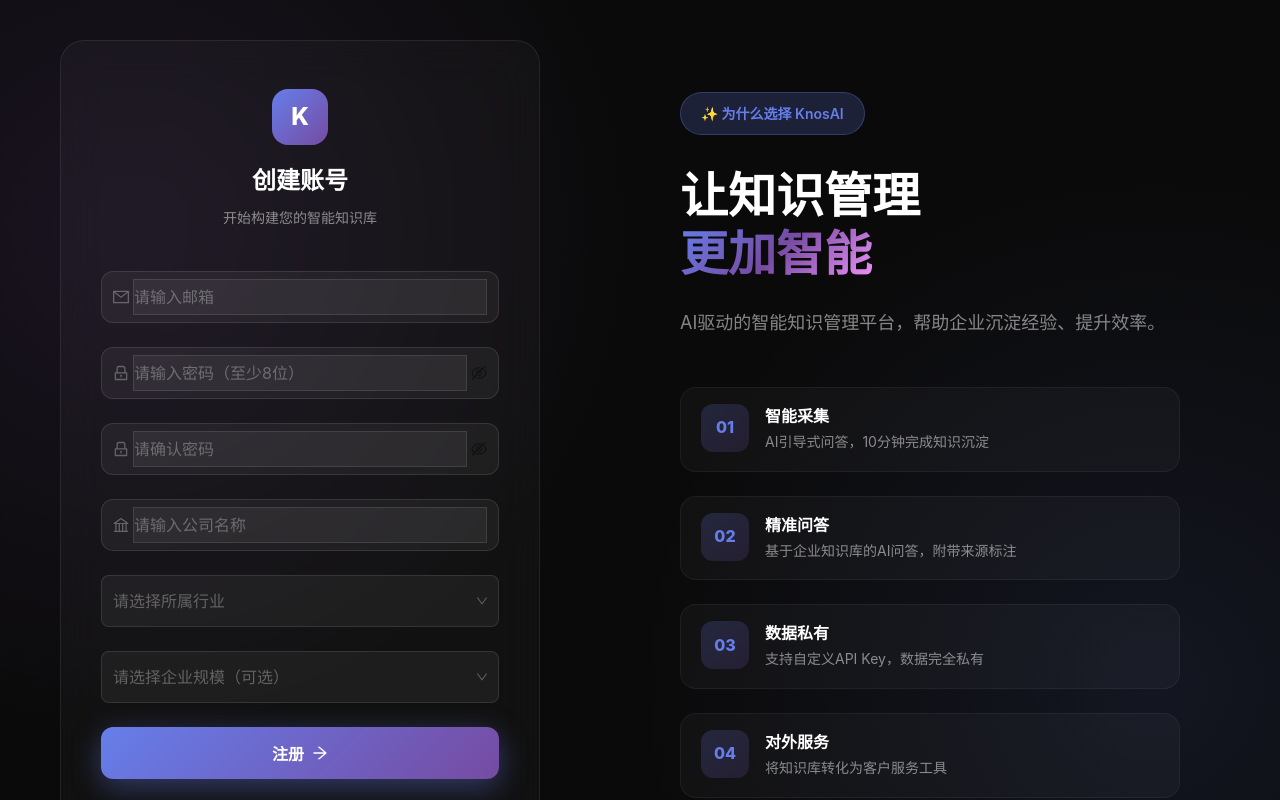
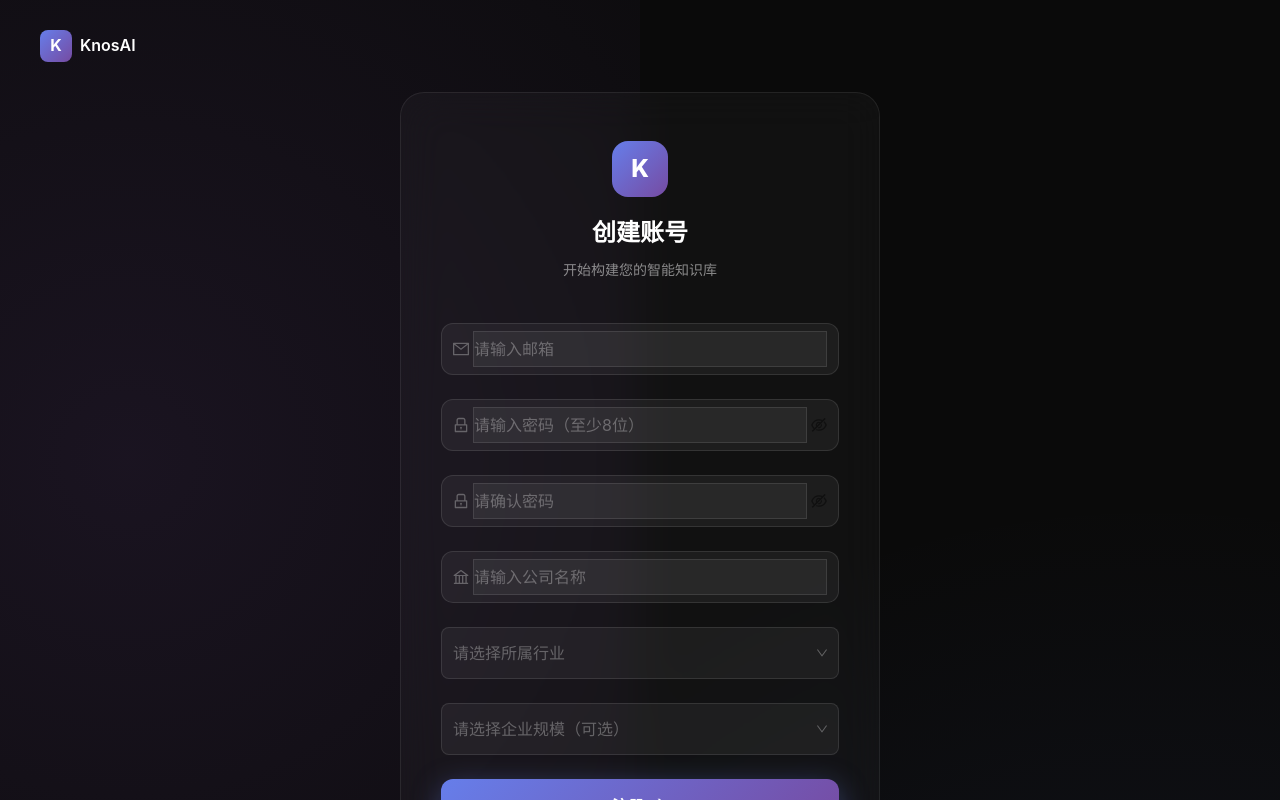
Before and after one commit to yhq927/knos, a React (Vite) app: page /register in a window 1280 px wide. Shown: the top 800 px of the page. Built offline with nearby package versions, Linux system fonts and the light colour scheme.

Commit message:
feat: add navigation to login/register pages and nav menu to homepage

```diff
--- a/src/pages/Auth/Login.tsx
+++ b/src/pages/Auth/Login.tsx
@@ -36,10 +36,45 @@
     <div style={{
       minHeight: '100vh',
       display: 'flex',
-      justifyContent: 'center',
-      alignItems: 'center',
+      flexDirection: 'column',
       background: '#0a0a0a',
       padding: '20px'
+    }}>
+      {/* 顶部导航 */}
+      <div style={{
+        display: 'flex',
+        alignItems: 'center',
+        padding: '10px 20px',
+        marginBottom: '20px'
+      }}>
+        <Link to="/" style={{
+          display: 'flex',
+          alignItems: 'center',
+          gap: 8,
+          textDecoration: 'none'
+        }}>
+          <div style={{
+            width: 32,
+            height: 32,
+            borderRadius: 8,
+            background: 'linear-gradient(135deg, #667eea 0%, #764ba2 100%)',
+            display: 'flex',
+            alignItems: 'center',
+            justifyContent: 'center',
+            fontSize: 16,
+            fontWeight: 700,
+            color: '#fff'
+          }}>K</div>
+          <span style={{ color: '#fff', fontSize: 16, fontWeight: 600 }}>KnosAI</span>
+        </Link>
+      </div>
+
+      {/* 登录表单 */}
+      <div style={{
+        flex: 1,
+        display: 'flex',
+        justifyContent: 'center',
+        alignItems: 'center'
       }}>
         <div style={{
           width: '100%',
--- a/src/pages/Auth/Register.tsx
+++ b/src/pages/Auth/Register.tsx
@@ -89,13 +89,48 @@
           flex: 1,
           minHeight: '100vh',
           display: 'flex',
-          alignItems: 'center',
-          justifyContent: 'center',
-          padding: '40px',
+          flexDirection: 'column',
+          padding: '20px 40px',
           position: 'relative',
           zIndex: 1,
         }}
       >
+        {/* 顶部导航 */}
+        <div style={{
+          display: 'flex',
+          alignItems: 'center',
+          padding: '10px 0',
+          marginBottom: '20px'
+        }}>
+          <Link to="/" style={{
+            display: 'flex',
+            alignItems: 'center',
+            gap: 8,
+            textDecoration: 'none'
+          }}>
+            <div style={{
+              width: 32,
+              height: 32,
+              borderRadius: 8,
+              background: 'linear-gradient(135deg, #667eea 0%, #764ba2 100%)',
+              display: 'flex',
+              alignItems: 'center',
+              justifyContent: 'center',
+              fontSize: 16,
+              fontWeight: 700,
+              color: '#fff'
+            }}>K</div>
+            <span style={{ color: '#fff', fontSize: 16, fontWeight: 600 }}>KnosAI</span>
+          </Link>
+        </div>
+
+        {/* 表单容器 */}
+        <div style={{
+          flex: 1,
+          display: 'flex',
+          alignItems: 'center',
+          justifyContent: 'center'
+        }}>
           <div
             style={{
               width: '100%',
@@ -396,6 +431,7 @@
           </div>
         </div>
       </div>
+      </div>
 
       {/* 响应式样式 */}
       <style>{`
--- a/src/pages/Home/index.tsx
+++ b/src/pages/Home/index.tsx
@@ -301,6 +301,23 @@
             KnosAI
           </span>
         </div>
+
+        {/* 导航菜单 */}
+        <div style={{ display: 'flex', alignItems: 'center', gap: 32 }} className="nav-menu">
+          <a href="#features" style={{ color: 'rgba(255,255,255,0.7)', fontSize: 14, fontWeight: 500, textDecoration: 'none' }}>
+            功能特性
+          </a>
+          <a href="#use-cases" style={{ color: 'rgba(255,255,255,0.7)', fontSize: 14, fontWeight: 500, textDecoration: 'none' }}>
+            使用场景
+          </a>
+          <a href="#pricing" style={{ color: 'rgba(255,255,255,0.7)', fontSize: 14, fontWeight: 500, textDecoration: 'none' }}>
+            定价方案
+          </a>
+          <a href="#faq" style={{ color: 'rgba(255,255,255,0.7)', fontSize: 14, fontWeight: 500, textDecoration: 'none' }}>
+            FAQ
+          </a>
+        </div>
+
         <Space size={12}>
           <Button
             type="text"
@@ -452,7 +469,7 @@
         </div>
 
         {/* 客户能做什么 */}
-        <div style={{ padding: '120px 24px', background: '#0a0a0a' }}>
+        <div id="use-cases" style={{ padding: '120px 24px', background: '#0a0a0a' }}>
           <div style={{ maxWidth: 1200, margin: '0 auto' }}>
             <div style={{ textAlign: 'center', marginBottom: 80 }}>
               <Text style={{ color: '#667eea', fontSize: 14, fontWeight: 600, letterSpacing: 2, textTransform: 'uppercase' }}>
@@ -636,7 +653,7 @@
         </div>
 
         {/* 知识库构建特色 */}
-        <div style={{ padding: '120px 24px', background: '#111' }}>
+        <div id="features" style={{ padding: '120px 24px', background: '#111' }}>
           <div style={{ maxWidth: 1200, margin: '0 auto' }}>
             <div style={{ textAlign: 'center', marginBottom: 80 }}>
               <Text style={{ color: '#667eea', fontSize: 14, fontWeight: 600, letterSpacing: 2, textTransform: 'uppercase' }}>
@@ -806,7 +823,7 @@
         </div>
 
         {/* 定价方案 */}
-        <div style={{ padding: '120px 24px', background: 'linear-gradient(180deg, #0a0a0a 0%, #111 100%)' }}>
+        <div id="pricing" style={{ padding: '120px 24px', background: 'linear-gradient(180deg, #0a0a0a 0%, #111 100%)' }}>
           <div style={{ maxWidth: 1200, margin: '0 auto' }}>
             <div style={{ textAlign: 'center', marginBottom: 80 }}>
               <Text style={{ color: '#667eea', fontSize: 14, fontWeight: 600, letterSpacing: 2, textTransform: 'uppercase' }}>
@@ -901,7 +918,7 @@
         </div>
 
         {/* FAQ */}
-        <div style={{ padding: '120px 24px', background: '#111' }}>
+        <div id="faq" style={{ padding: '120px 24px', background: '#111' }}>
           <div style={{ maxWidth: 800, margin: '0 auto' }}>
             <div style={{ textAlign: 'center', marginBottom: 60 }}>
               <Text style={{ color: '#667eea', fontSize: 14, fontWeight: 600, letterSpacing: 2, textTransform: 'uppercase' }}>
```
Lines whose indentation alone changed are shown as unchanged.
